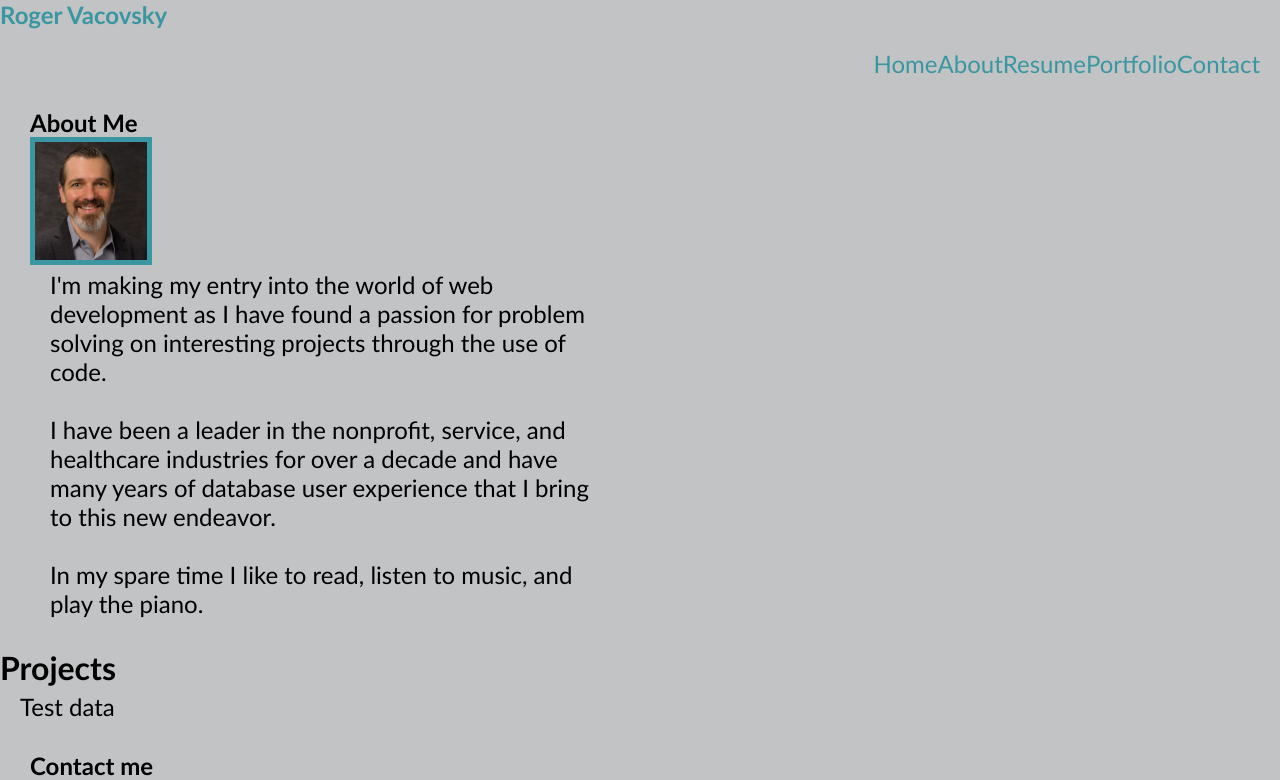
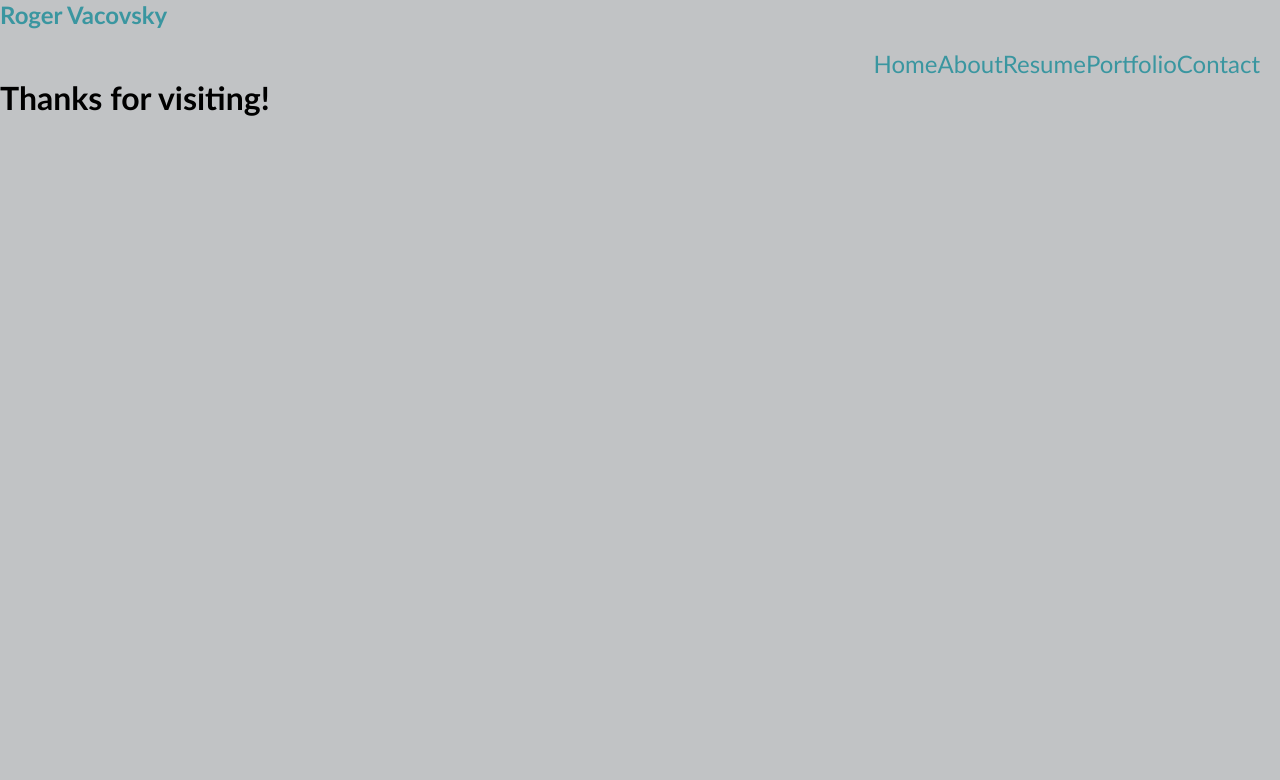
Before and after one commit to rvacovsky/roger-vacovsky, a React (Create React App) app: page /Contact in a window 1280 px wide. Shown: the top 780 px of the page. Built offline with nearby package versions, Linux system fonts and the light colour scheme.

Commit message:
nested nav in header

```diff
--- a/src/App.js
+++ b/src/App.js
@@ -1,5 +1,5 @@
 import React from 'react';
-
+import { Route, BrowserRouter as Router } from 'react-router-dom';
 import About from './components/About';
 import Portfolio from './components/Portfolio';
 import ContactForm from './components/Contact';
@@ -9,16 +9,21 @@ import './App.css';
 
 function App() {
   return (
+
     <div>
-    <Header></Header>
-    <main>
-          <About></About>
-          <Portfolio></Portfolio>
-        <ContactForm></ContactForm>
-    </main>
-    <Footer></Footer>
-  </div>
+      <Header>
+      <Router>
+        <Route exact path="/" component={<App />} />
+        <Route path="/About" component={<About />} />
+        <Route path="/Portfolio" component={<Portfolio />} />
+        <Route path="/Contact" component={<ContactForm />} />
+      </Router>
+      </Header>
+      <Footer />
+    </div>
+
 );
 }
 
+
 export default App;
--- a/src/components/Header/index.js
+++ b/src/components/Header/index.js
@@ -1,5 +1,6 @@
 import React from "react";
-import { NavLink } from "react-router-dom";
+import Nav from '../Nav/';
+
 
 function Header() {
   return (
@@ -9,23 +10,7 @@ function Header() {
         <span>Roger Vacovsky</span>
       </a>
     </h2>
-    <nav>
-      <NavLink exact activeClassName="active" to="/">
-        Home
-      </NavLink>
-      <NavLink activeClassName="active" to="./About">
-        About
-      </NavLink>
-      <NavLink activeClassName="active" to="./downloads/resume.pdf">
-        Resume
-      </NavLink>
-      <NavLink activeClassName="active" to="./Portfolio">
-        Portfolio
-      </NavLink>
-      <NavLink activeClassName="active" to="./Contact">
-        Contact
-      </NavLink>
-    </nav>
+    <Nav />
     </header>
   );
 }
--- a/src/components/Nav/index.js
+++ b/src/components/Nav/index.js
@@ -1,26 +1,27 @@
 import React from 'react';
+import { NavLink } from "react-router-dom";
 
 function Nav() {
 
   return (
     <header className="flex-row px-1">
-      <h2>
-        <a href="/">
-          <span>Roger Vacovsky</span>
-        </a>
-      </h2>
-      <nav>
-        <ul className="flex-row">
-          <li className="mx-2">
-            <a href="#about">
-              About me
-            </a>
-          </li>
-          <li>
-            <span>Contact</span>
-          </li>
-        </ul>
-      </nav>
+    <nav>
+      <NavLink exact activeClassName="active" to="/">
+        Home
+      </NavLink>
+      <NavLink activeClassName="active" to="./About">
+        About
+      </NavLink>
+      <NavLink activeClassName="active" to="./downloads/resume.pdf">
+        Resume
+      </NavLink>
+      <NavLink activeClassName="active" to="./Portfolio">
+        Portfolio
+      </NavLink>
+      <NavLink activeClassName="active" to="./Contact">
+        Contact
+      </NavLink>
+    </nav>
     </header>
   );
 }
--- a/src/index.js
+++ b/src/index.js
@@ -4,6 +4,7 @@ import './index.css';
 import App from './App';
 import reportWebVitals from './reportWebVitals';
 import { BrowserRouter } from 'react-router-dom';
+
 
 ReactDOM.render(
   <React.StrictMode>
```
